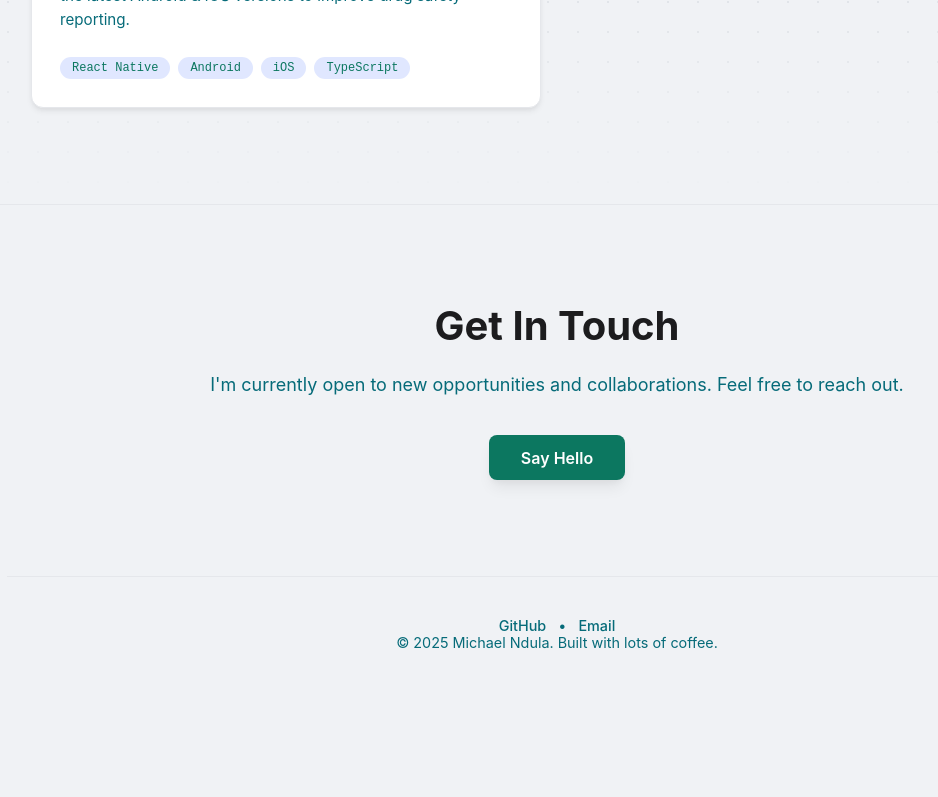
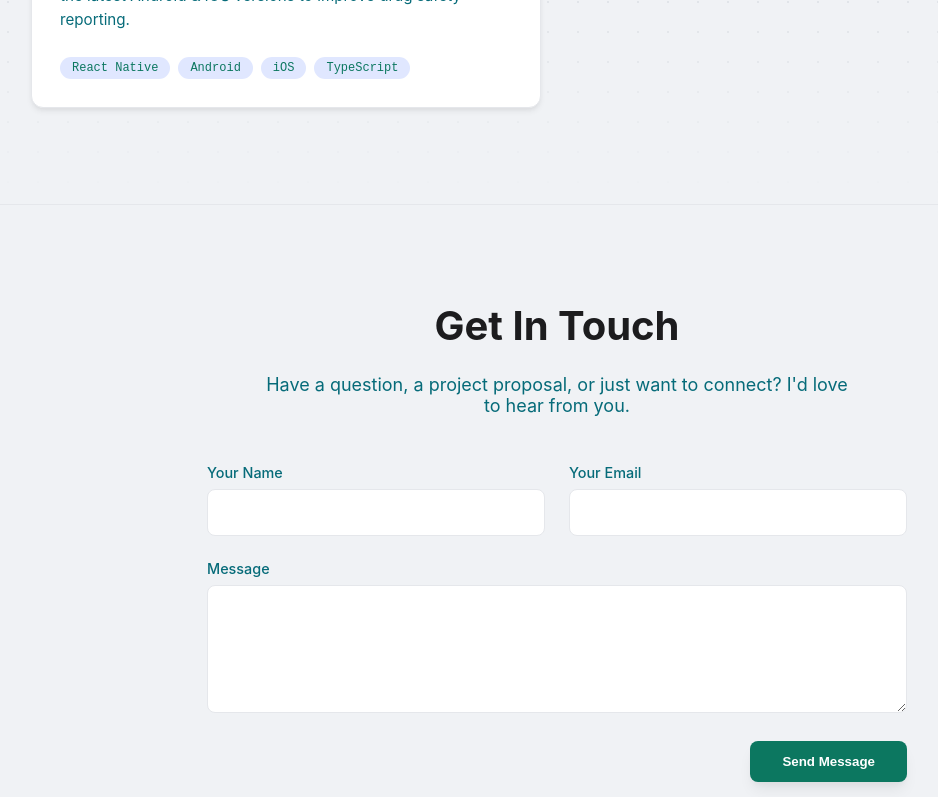
Before and after one commit to Michaelndula/michaelndula-portfolio, a React (Vite) app: page / in a window 1280 px wide. Shown: the part 2000-2797 px from the top of the page, without its empty margins (83-1021 px from the left). Before the commit the page ends 2691 px from the top, so only its background shows below. Built offline with nearby package versions, Linux system fonts and the light colour scheme.

Commit message:
Update the components

```diff
--- a/src/App.css
+++ b/src/App.css
@@ -64,7 +64,6 @@ body {
   transform: translateY(0);
 }
 
-
 .navbar {
   position: sticky;
   top: 0;
@@ -121,6 +120,7 @@ body {
   transform: rotate(15deg) scale(1.1);
 }
 
+
 .hero {
   position: relative;
   isolation: isolate;
@@ -166,8 +166,8 @@ body {
 .hero-summary {
   font-size: 1.125rem;
   color: var(--text-secondary);
+  max-width: 600px;
   margin: 1.5rem 0 0 0;
-  text-align: center;
 }
 
 .hero-cta {
@@ -242,6 +242,7 @@ body {
         transform: translate(-100%, -100%);
     }
 }
+
 
 #projects::before {
   content: '';
@@ -358,6 +359,91 @@ body {
   text-align: center;
 }
 
+.contact-section .hero-summary {
+    max-width: 600px;
+    margin-left: auto;
+    margin-right: auto;
+    margin-bottom: 3rem;
+}
+
+.contact-form {
+    max-width: 700px;
+    margin: 0 auto;
+    text-align: left;
+}
+
+.form-row {
+    display: grid;
+    grid-template-columns: 1fr 1fr;
+    gap: 1.5rem;
+}
+
+.form-group {
+    margin-bottom: 1.5rem;
+}
+
+.form-group label {
+    display: block;
+    font-size: 0.9rem;
+    font-weight: 500;
+    margin-bottom: 0.5rem;
+    color: var(--text-secondary);
+}
+
+.form-group input,
+.form-group textarea {
+    width: 100%;
+    padding: 0.8rem 1rem;
+    font-size: 1rem;
+    font-family: var(--font-sans);
+    background-color: var(--bg-secondary);
+    color: var(--text-primary);
+    border: 1px solid var(--border-color);
+    border-radius: 0.5rem;
+    transition: border-color 0.2s ease, box-shadow 0.2s ease;
+}
+
+.form-group input:focus,
+.form-group textarea:focus {
+    outline: none;
+    border-color: var(--accent);
+    box-shadow: 0 0 0 2px var(--accent-light);
+}
+
+.form-group textarea {
+    resize: vertical;
+}
+
+.form-submit {
+    text-align: right;
+}
+
+.btn-submit {
+    background-color: var(--accent);
+    color: white;
+    padding: 0.8rem 2rem;
+    border-radius: 0.5rem;
+    text-decoration: none;
+    font-weight: 600;
+    border: none;
+    cursor: pointer;
+    box-shadow: var(--shadow-lg);
+    transition: transform 0.3s var(--ease-out), box-shadow 0.3s var(--ease-out);
+}
+
+.btn-submit:hover {
+    transform: translateY(-3px);
+    box-shadow: 0 12px 20px -5px rgba(79, 70, 229, 0.4);
+}
+
+@media (max-width: 600px) {
+    .form-row {
+        grid-template-columns: 1fr;
+        gap: 0;
+    }
+}
+
+
 .footer {
   text-align: center;
   padding: 2.5rem 0;
--- a/src/components/Contact.tsx
+++ b/src/components/Contact.tsx
@@ -3,11 +3,38 @@ export function Contact() {
     <section id="contact" className="section container fade-in-section contact-section">
       <h2 className="projects-title">Get In Touch</h2>
       <p className="hero-summary">
-        I'm currently open to new opportunities and collaborations. Feel free to reach out.
+        Have a question, a project proposal, or just want to connect? I'd love to hear from you.
       </p>
-      <div className="hero-cta">
-        <a href="mailto:michaelndula@gmail.com">Say Hello</a>
-      </div>
+      <form
+        name="contact"
+        method="POST"
+        data-netlify="true"
+        className="contact-form"
+      >
+        <input type="hidden" name="form-name" value="contact" />
+
+        <div className="form-row">
+            <div className="form-group">
+                <label htmlFor="name">Your Name</label>
+                <input type="text" name="name" id="name" required />
+            </div>
+            <div className="form-group">
+                <label htmlFor="email">Your Email</label>
+                <input type="email" name="email" id="email" required />
+            </div>
+        </div>
+
+        <div className="form-group">
+          <label htmlFor="message">Message</label>
+          <textarea name="message" id="message" rows={5} required></textarea>
+        </div>
+
+        <div className="form-group form-submit">
+          <button type="submit" className="btn-submit">
+            Send Message
+          </button>
+        </div>
+      </form>
     </section>
   );
 }
```
